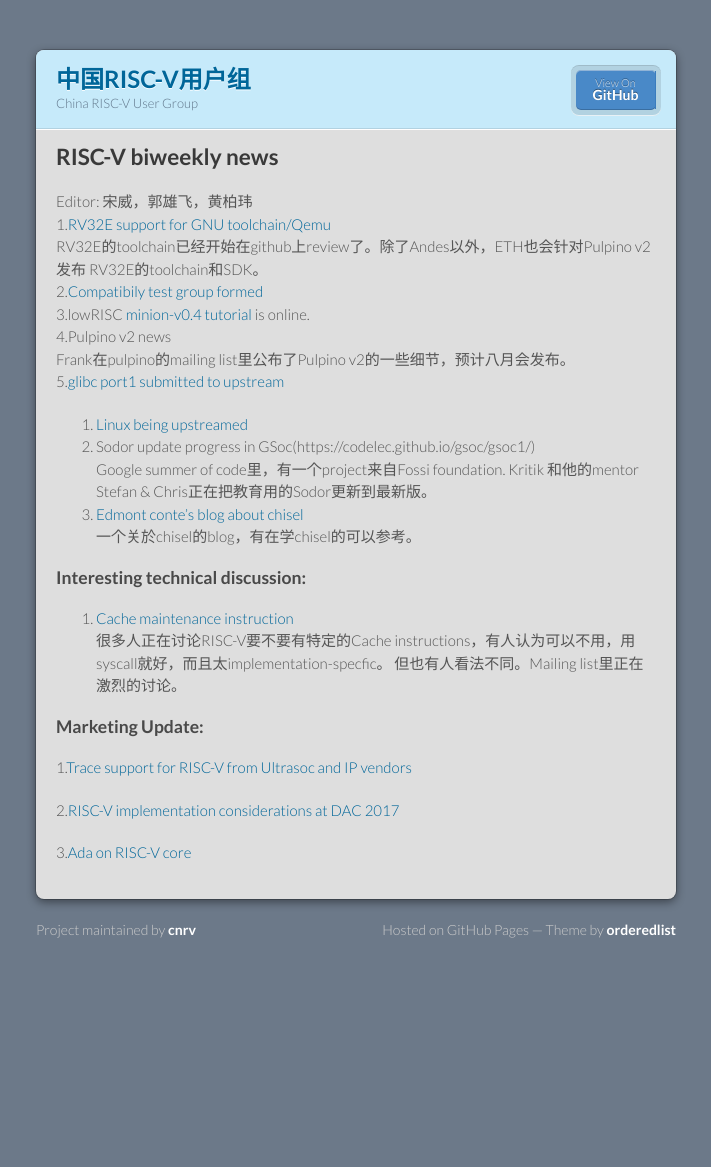
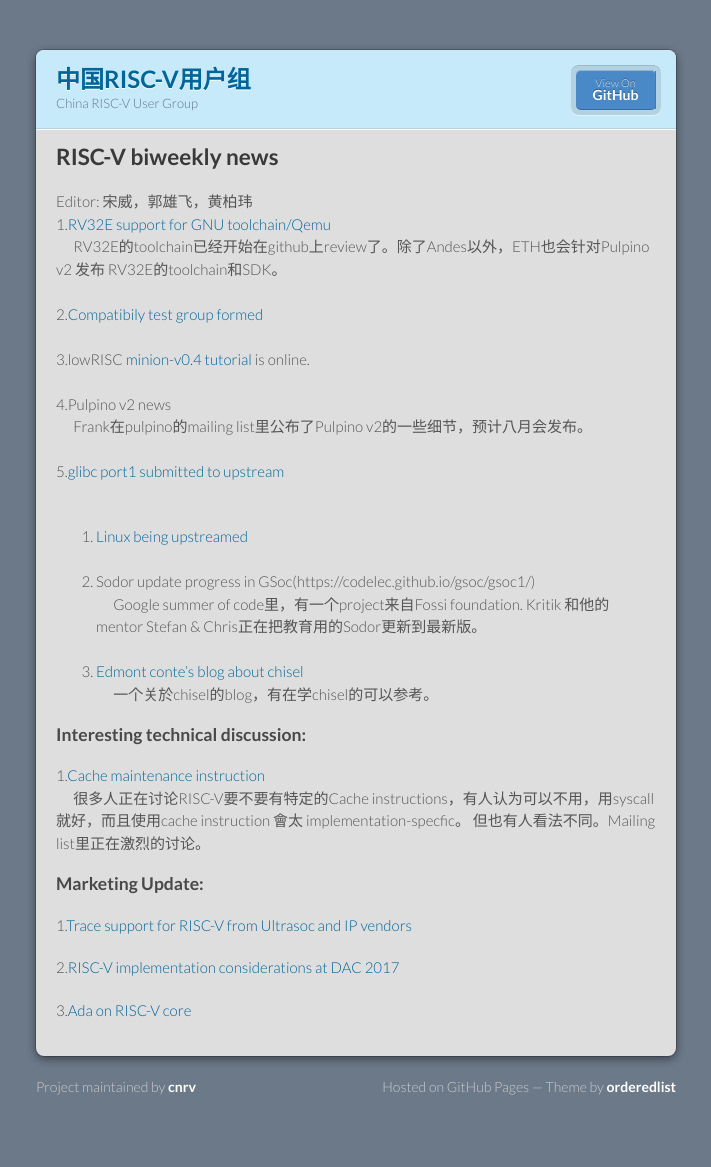
Before and after one commit to cnrv/home, a Jekyll site: the page built from bi-week-rpts/2017-06-21.md, in a window 1280 px wide. Shown: the whole page, without its empty margins (284-995 px from the left). Built offline with Jekyll 4.4.1, drawn with Linux system fonts in a browser that asks for light colours; our own code applies the rules of GitHub Pages for plain Markdown files; before the commit the page ends 1010 px from its top, so only the background shows below that.

Commit message:
Update 2017-06-21.md

```diff
--- a/bi-week-rpts/2017-06-21.md
+++ b/bi-week-rpts/2017-06-21.md
@@ -1,24 +1,31 @@
 ## RISC-V biweekly news
  Editor: 宋威，郭雄飞，黄柏玮 <br>
 1.[RV32E support for GNU toolchain/Qemu](https://groups.google.com/a/groups.riscv.org/d/msgid/sw-dev/CA%2ByXCZBevqzCeLU5p69qqp55h00gZFNdHo3ZEtyk_LcPPOH%3DCQ%40mail.gmail.com)<br>
- RV32E的toolchain已经开始在github上review了。除了Andes以外，ETH也会针对Pulpino v2 发布 RV32E的toolchain和SDK。
+&nbsp;&nbsp;&nbsp;&nbsp;&nbsp;&nbsp;RV32E的toolchain已经开始在github上review了。除了Andes以外，ETH也会针对Pulpino v2 发布 RV32E的toolchain和SDK。
+<br>
 <br>
 2.[Compatibily test group formed](https://groups.google.com/a/groups.riscv.org/d/msgid/sw-dev/36d9e3da-824d-c588-3c97-b520a0430e14%40codasip.com?utm_medium=email&utm_source=footer)
 <br>
+<br>
 3.lowRISC [minion-v0.4 tutorial](http://www.lowrisc.org/docs/minion-v0.4/) is online.<br>
+<br>
 4.Pulpino v2 news<br>
- Frank在pulpino的mailing list里公布了Pulpino v2的一些细节，预计八月会发布。<br>
+&nbsp;&nbsp;&nbsp;&nbsp;&nbsp;&nbsp;Frank在pulpino的mailing list里公布了Pulpino v2的一些细节，预计八月会发布。<br>
+<br>
 5.[glibc port1 submitted to upstream](https://groups.google.com/a/groups.riscv.org/d/msgid/sw-dev/mhng-67c86d52-9383-4720-a928-469545d399cb%40palmer-si-x1c4)<br>
+<br>
 6. [Linux being upstreamed](https://groups.google.com/a/groups.riscv.org/d/msgid/patches/20170614183048.11040-12-palmer%40dabbelt.com)<br>
+<br>
 7. Sodor update progress in GSoc(https://codelec.github.io/gsoc/gsoc1/)<br>
- Google summer of code里，有一个project来自Fossi foundation. Kritik 和他的mentor Stefan & Chris正在把教育用的Sodor更新到最新版。<br>
+&nbsp;&nbsp;&nbsp;&nbsp;&nbsp;&nbsp;Google summer of code里，有一个project来自Fossi foundation. Kritik 和他的mentor Stefan & Chris正在把教育用的Sodor更新到最新版。<br>
+<br>
 8. [Edmont conte's blog about chisel](http://blog.edmondcote.com/)<br>
- 一个关於chisel的blog，有在学chisel的可以参考。
+&nbsp;&nbsp;&nbsp;&nbsp;&nbsp;&nbsp;一个关於chisel的blog，有在学chisel的可以参考。
 
 ### Interesting technical discussion:
 
-1. [Cache maintenance instruction](https://groups.google.com/a/groups.riscv.org/d/msgid/isa-dev/fea83558-920d-4d62-a584-b7df5bac24aa%40groups.riscv.org?utm_medium=email&utm_source=footer)<br>
- 很多人正在讨论RISC-V要不要有特定的Cache instructions，有人认为可以不用，用syscall就好，而且太implementation-specfic。
+1.[Cache maintenance instruction](https://groups.google.com/a/groups.riscv.org/d/msgid/isa-dev/fea83558-920d-4d62-a584-b7df5bac24aa%40groups.riscv.org?utm_medium=email&utm_source=footer)<br>
+&nbsp;&nbsp;&nbsp;&nbsp;&nbsp;&nbsp;很多人正在讨论RISC-V要不要有特定的Cache instructions，有人认为可以不用，用syscall就好，而且使用cache instruction 會太 implementation-specfic。
 但也有人看法不同。Mailing list里正在激烈的讨论。
 
 ### Marketing Update:
```
